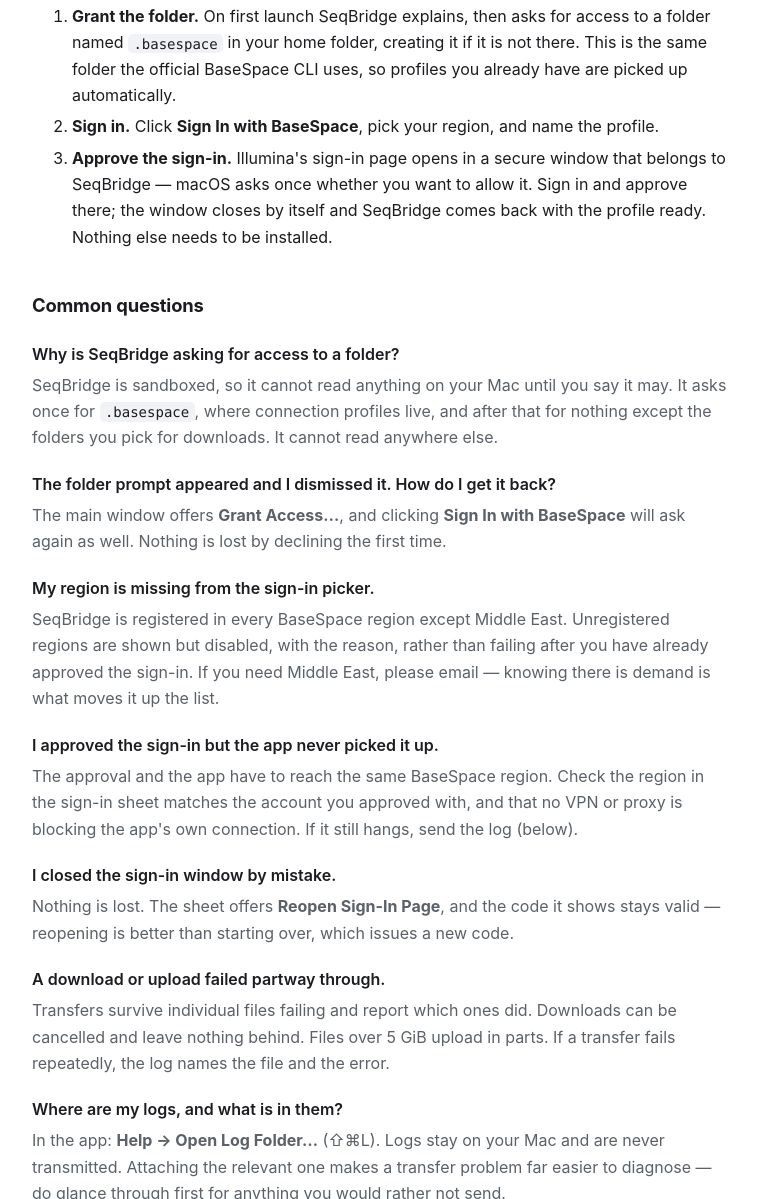
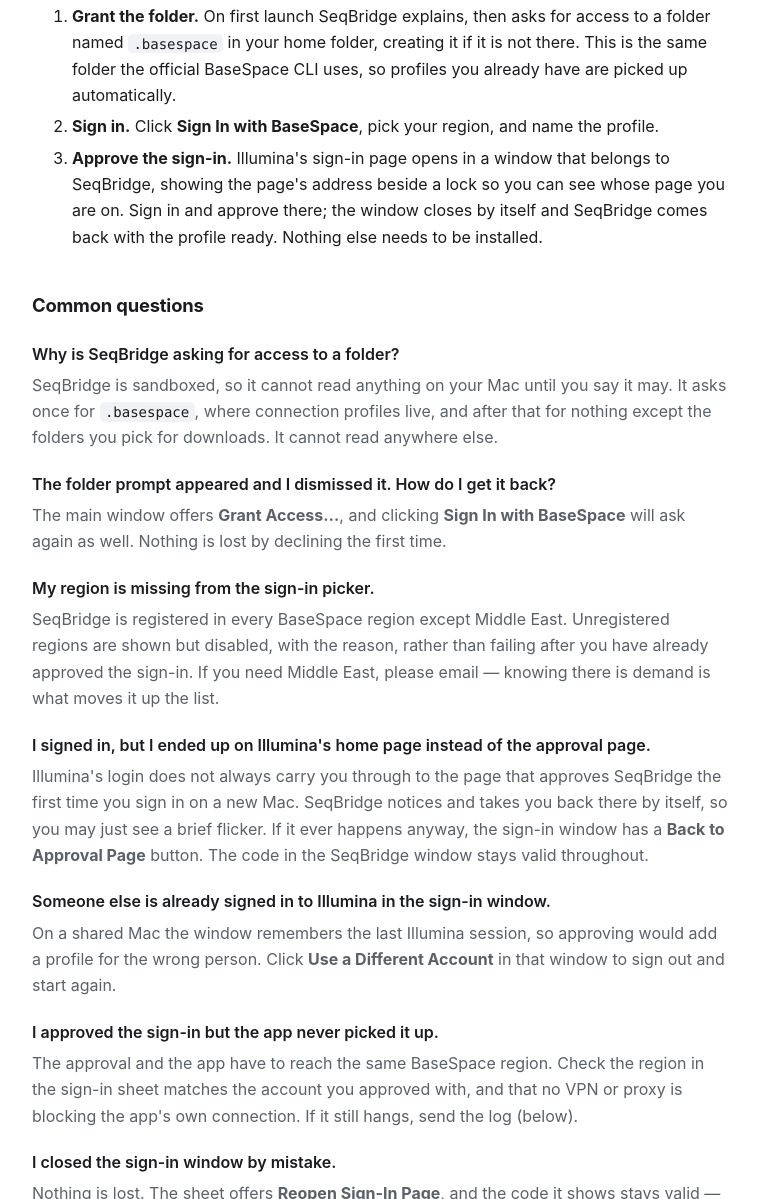
Before and after one commit to dmatica/SeqBridge, a plain HTML site: page index.html in a window 1280 px wide. Shown: the part 816-2015 px from the top of the page, without its empty margins (260-1018 px from the left). Drawn offline with Linux system fonts and the light colour scheme.

Commit message:
Updated login workflow

```diff
--- a/index.html
+++ b/index.html
@@ -114,10 +114,10 @@
   uses, so profiles you already have are picked up automatically.</li>
   <li><strong>Sign in.</strong> Click <strong>Sign In with BaseSpace</strong>, pick your
   region, and name the profile.</li>
-  <li><strong>Approve the sign-in.</strong> Illumina's sign-in page opens in a secure
-  window that belongs to SeqBridge — macOS asks once whether you want to allow it. Sign
-  in and approve there; the window closes by itself and SeqBridge comes back with the
-  profile ready. Nothing else needs to be installed.</li>
+  <li><strong>Approve the sign-in.</strong> Illumina's sign-in page opens in a window
+  that belongs to SeqBridge, showing the page's address beside a lock so you can see
+  whose page you are on. Sign in and approve there; the window closes by itself and
+  SeqBridge comes back with the profile ready. Nothing else needs to be installed.</li>
 </ol>
 
 <h2>Common questions</h2>
@@ -139,6 +139,19 @@
 regions are shown but disabled, with the reason, rather than failing after you have
 already approved the sign-in. If you need Middle East, please email — knowing there
 is demand is what moves it up the list.</dd>
+
+<dt>I signed in, but I ended up on Illumina's home page instead of the approval
+page.</dt>
+<dd>Illumina's login does not always carry you through to the page that approves
+SeqBridge the first time you sign in on a new Mac. SeqBridge notices and takes you back
+there by itself, so you may just see a brief flicker. If it ever happens anyway, the
+sign-in window has a <strong>Back to Approval Page</strong> button. The code in the
+SeqBridge window stays valid throughout.</dd>
+
+<dt>Someone else is already signed in to Illumina in the sign-in window.</dt>
+<dd>On a shared Mac the window remembers the last Illumina session, so approving would
+add a profile for the wrong person. Click <strong>Use a Different Account</strong> in
+that window to sign out and start again.</dd>
 
 <dt>I approved the sign-in but the app never picked it up.</dt>
 <dd>The approval and the app have to reach the same BaseSpace region. Check the region
```
Also changed, not shown: 1 other file.
